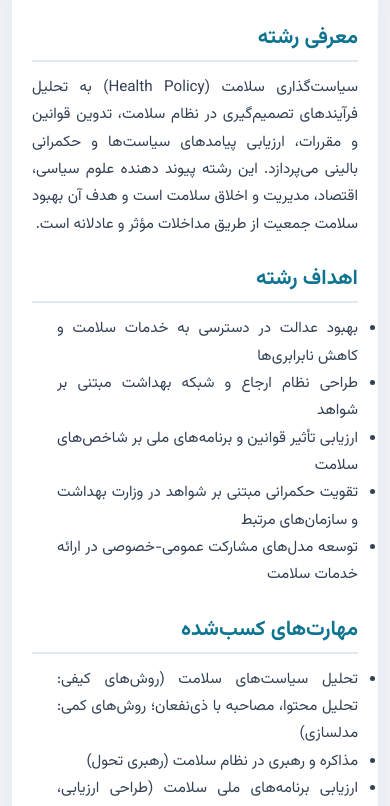
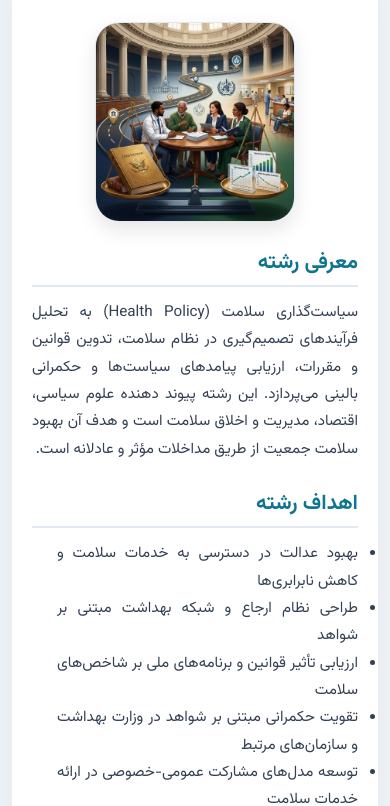
Before and after one commit to falhafez/new, a plain HTML site: page hp.html in a window 390 px wide. Shown: the part 75-881 px from the top of the page. Drawn offline with Linux system fonts and the light colour scheme.

Commit message:
Add files via upload

```diff
--- a/hp.html
+++ b/hp.html
@@ -17,12 +17,44 @@
     .faq-question { font-weight:700; color:#0f766e; margin-bottom:5px; }
     .back-btn { display:inline-block; margin-top:35px; background:#0891b2; color:white; padding:12px 28px; border-radius:40px; text-decoration:none; font-weight:500; transition:0.2s; text-align:center; }
     .back-btn:hover { background:#0e7490; }
-    @media (max-width:640px) { body { padding:12px; } .page-container { padding:20px; } h1 { font-size:1.6rem; } h2 { font-size:1.3rem; } p, li { font-size:0.95rem; } .back-btn { display:block; text-align:center; } }
+    /* استایل برای تصویر معرفی - کوچک و در مرکز */
+    .intro-image {
+      margin: 20px 0 25px 0;
+      text-align: center;
+    }
+    .intro-image img {
+      width: 70%;
+      max-width: 250px;
+      height: auto;
+      border-radius: 24px;
+      box-shadow: 0 8px 20px rgba(0,0,0,0.1);
+      border: 1px solid #e2e8f0;
+      display: block;
+      margin: 0 auto;
+    }
+    @media (max-width:640px) {
+      body { padding:12px; }
+      .page-container { padding:20px; }
+      h1 { font-size:1.6rem; }
+      h2 { font-size:1.3rem; }
+      p, li { font-size:0.95rem; }
+      .back-btn { display:block; text-align:center; }
+      .intro-image { margin: 15px 0 20px; }
+      .intro-image img {
+        width: 80%;
+        max-width: 200px;
+      }
+    }
   </style>
 </head>
 <body>
 <div class="page-container">
   <h1>سیاست‌گذاری سلامت</h1>
+
+  <!-- تصویر معرفی رشته (مرتبط با سیاست‌گذاری سلامت) -->
+  <div class="intro-image">
+    <img src="photo27645032934.jpg" alt="سیاست‌گذاری سلامت - حکمرانی و عدالت در سلامت">
+  </div>
 
   <h2>معرفی رشته</h2>
   <p>سیاست‌گذاری سلامت (Health Policy) به تحلیل فرآیندهای تصمیم‌گیری در نظام سلامت، تدوین قوانین و مقررات، ارزیابی پیامدهای سیاست‌ها و حکمرانی بالینی می‌پردازد. این رشته پیوند دهنده علوم سیاسی، اقتصاد، مدیریت و اخلاق سلامت است و هدف آن بهبود سلامت جمعیت از طریق مداخلات مؤثر و عادلانه است.</p>
@@ -38,7 +70,7 @@
 
   <h2>مهارت‌های کسب‌شده</h2>
   <ul>
-    <li>تحلیل سیاست‌های سلامت (روش‌های کیفی: تحلیل محتوا، مصاحبه با ذی‌نفعان؛ روش‌های کمی: مدلسازی)</li>
+    <li>تحلیل سیاست‌های سلامت (روش‌های کیفی و کمی)</li>
     <li>مذاکره و رهبری در نظام سلامت (رهبری تحول)</li>
     <li>ارزیابی برنامه‌های ملی سلامت (طراحی ارزیابی، شاخص‌سازی)</li>
     <li>تهیه گزارش‌های سیاستی (Policy Brief) برای مقامات ارشد</li>
```
Also changed, not shown: disaster.html (+33 -1 lines), he.html (+33 -1 lines), hit.html (+33 -1 lines), lis.html (+33 -1 lines), mi.html (+33 -1 lines), hit.jpg (added), lis.jpg (added), photo27645032349.jpg (added), photo27645032390.jpg (added), photo27645032934.jpg (added), photo27645033135.jpg (added).
